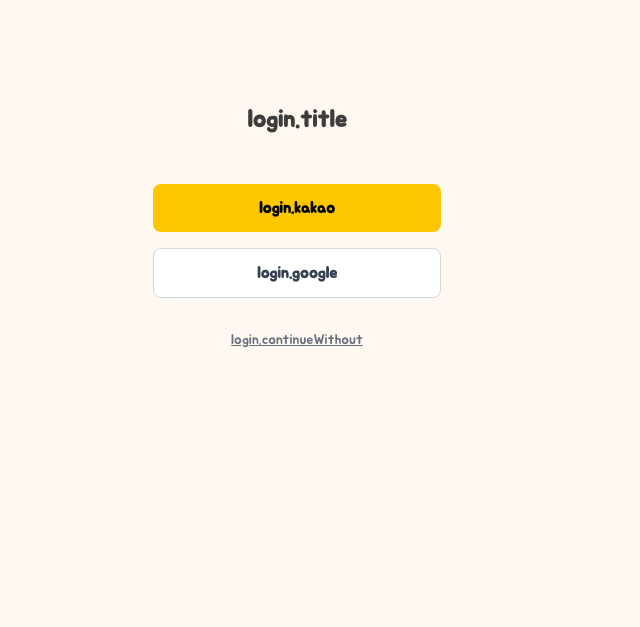
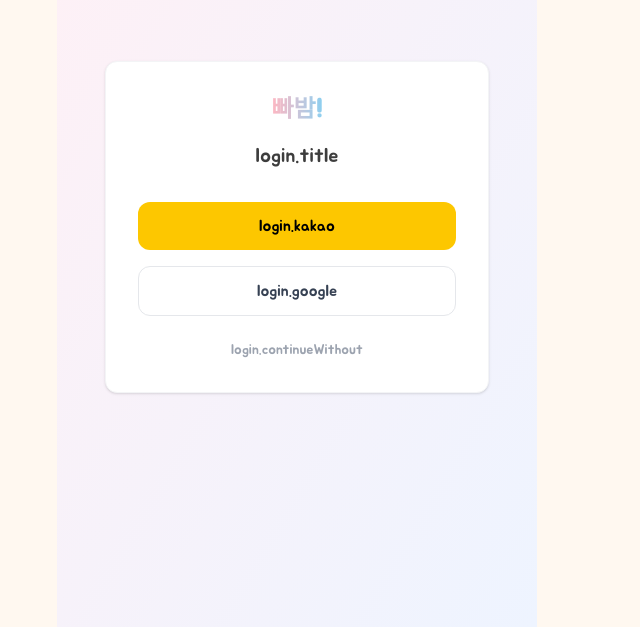
Before and after one commit to Anne-Hyeyeon/bbabam, a Next.js app: page /en/login in a window 1280 px wide. Shown: the part 173-800 px from the top of the page, without its empty margins (343-983 px from the left). Built offline with nearby package versions, Linux system fonts and the light colour scheme.

Commit message:
style: redesign Login Page with gradient bg and card wrapper

```diff
--- a/src/app/[locale]/login/page.tsx
+++ b/src/app/[locale]/login/page.tsx
@@ -6,23 +6,28 @@
 export default function LoginPage() {
   const t = useTranslations("login");
   return (
-    <main className="flex min-h-screen flex-col items-center justify-center p-8 gap-4">
-      <h1 className="text-2xl font-bold mb-8">{t("title")}</h1>
+    <main className="flex min-h-screen flex-col items-center justify-center p-8 bg-gradient-to-br from-pink-light to-blue-light">
+      <div className="bg-white rounded-xl border border-gray-100 shadow-sm p-8 w-full max-w-sm flex flex-col items-center gap-4">
+        <p className="text-2xl font-bold bg-gradient-to-r from-pink-baby to-blue-baby bg-clip-text text-transparent">
+          빠밤!
+        </p>
+        <h1 className="text-xl mb-4">{t("title")}</h1>
         <button
           onClick={() => signIn("kakao", { callbackUrl: "/dashboard" })}
-        className="w-72 py-3 bg-yellow-400 text-black rounded-lg font-semibold hover:bg-yellow-500 transition"
+          className="w-full py-3 bg-yellow-400 text-black rounded-xl hover:bg-yellow-500 transition"
         >
           {t("kakao")}
         </button>
         <button
           onClick={() => signIn("google", { callbackUrl: "/dashboard" })}
-        className="w-72 py-3 bg-white border border-gray-300 text-gray-700 rounded-lg font-semibold hover:bg-gray-50 transition"
+          className="w-full py-3 bg-white border border-gray-200 text-gray-700 rounded-xl hover:bg-gray-50 transition"
         >
           {t("google")}
         </button>
-      <Link href="/create" className="mt-4 text-gray-500 underline text-sm">
+        <Link href="/create" className="mt-2 text-text-secondary text-sm">
           {t("continueWithout")}
         </Link>
+      </div>
     </main>
   );
 }
```
Lines whose indentation alone changed are shown as unchanged.
